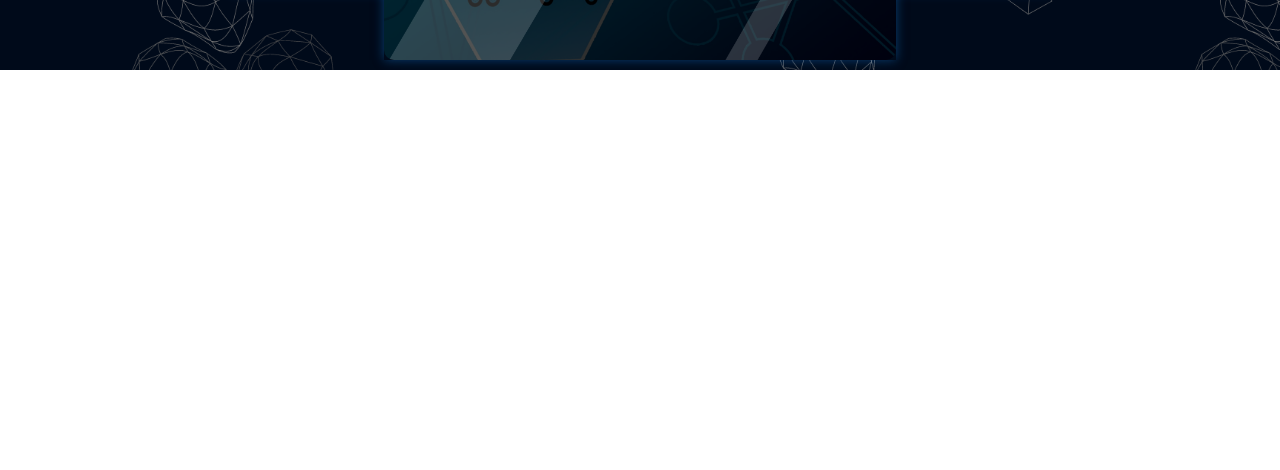
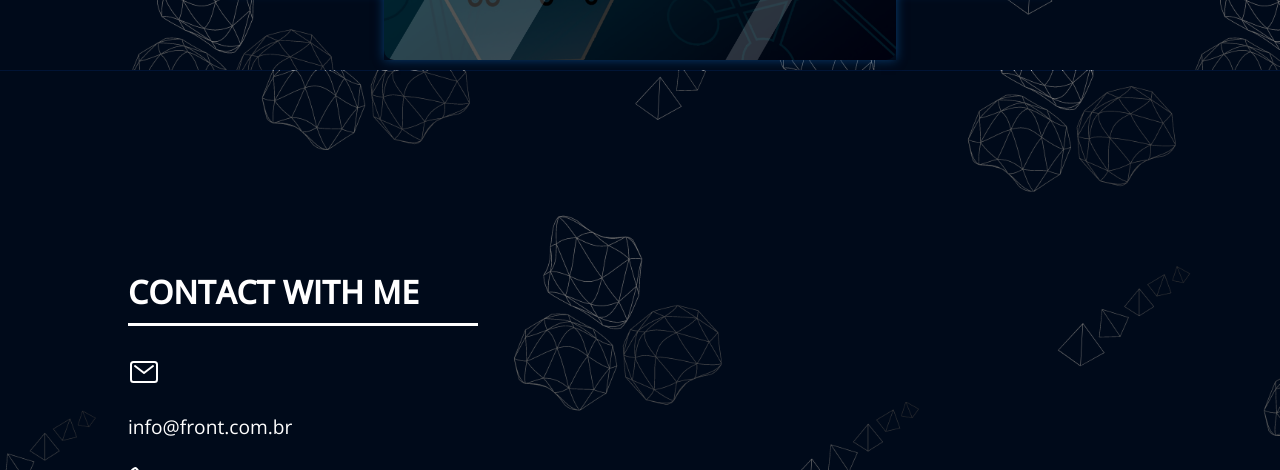
Before and after one commit to Paulovittor/personal-portifolio, a plain HTML site: page index.html in a window 1280 px wide. Shown: the part 2330-2800 px from the top of the page. Before the commit the page ends 2400 px from the top, so only its background shows below. Drawn offline with nearby package versions, Linux system fonts and the light colour scheme; a web font is replaced by a local one.

Commit message:
atualização

```diff
--- a/index.html
+++ b/index.html
@@ -17,7 +17,7 @@
           <li><a href="#inicio">Início</a></li>
           <li><a href="#sobre">Sobre</a></li>
           <li><a href="#projetos">Projetos</a></li>
-          <li><a href="#contato">Contatos</a></li>
+          <li><a href="#contatos">Contatos</a></li>
         </ul>
       </div>
     </header>
@@ -35,6 +35,7 @@
           <h1>Paulo Vitor Cardoso</h1>
           <h2>I'm Web</h2>
           <h3>Developer</h3>
+          <h4>Seja bem-vindo ao meu portifólio Website</h4>
           <a id="BTNdownload" href="download/CURRICULO - TI.pdf" download
             >Download CV</a
           >
@@ -141,7 +142,18 @@
     <!--conteúdo da página CONTATOS-->
     <section id="contatos">
       <div class="container">
-        <div class="content-contact"></div>
+        <div class="content-contact"> <!--conteudo do contato-->
+          <div class="contact-left">
+            <h1>contact with me</h1>
+            <div class="linha"></div> <!--linha divisória-->
+            <ion-icon name="mail-outline"></ion-icon>
+            <span>info@front.com.br</span>
+            <ion-icon name="call-outline"></ion-icon>
+            <span>+55 092 9298846-45231</span>
+            <ion-icon name="location-outline"></ion-icon>
+            <span>Manaus, Amazonas</span>
+          </div>
+        </div>
       </div>
     </section>
 
--- a/style.css
+++ b/style.css
@@ -106,6 +106,14 @@ header .menu ul li a:hover {
   font-size: 4.1rem;
   letter-spacing: 10px;
   margin-left: 35px;
+}
+#inicio .container .title h4{
+  color: #fff;
+  font-weight: 100;
+  letter-spacing: 3.5px;
+  margin-right: 10px;
+  margin-bottom: 26px;
+  margin-top: 10px;
 }
 #BTNdownload {
   color: #156fc3;
@@ -311,3 +319,46 @@ header .menu ul li a:hover {
   opacity: 1;
   z-index: 1;
 }
+
+/*=========PÁGINA - CONTATOS===========*/
+
+#contatos .container{
+  width: 100%;
+  height: 100vh;
+  background: url(image/CREATIVE_3.png); /*fundo da pagina sobre*/
+  background-size: cover;
+}
+#contatos .container .content-contact{
+  width: 80%;
+  height: 60vh;
+  margin: 0 auto;
+  padding: 200px 0;
+  display: flex;
+  align-items: flex-start;
+  justify-content: space-between;
+}
+#contatos .content-contact .contact-left{
+  width: 50%;
+  display: flex;
+  flex-direction: column;
+  color: #fff;
+}
+#contatos .content-contact .contact-left h1{
+  font-size: 2rem;
+  text-transform: uppercase;
+}
+#contatos .content-contact .linha{ /*linha divisória*/
+  width: 350px;
+  height: 3px;
+  background-color: #fff;
+  margin-top: 10px;
+  margin-bottom: 10px;
+}
+#contatos .content-contact .contact-left ion-icon{
+  font-size: 2rem;
+  padding: 20px 0;
+}
+#contatos .content-contact .contact-left span{
+  font-size: 1.2rem;
+  padding: 5px 0;
+}
```
